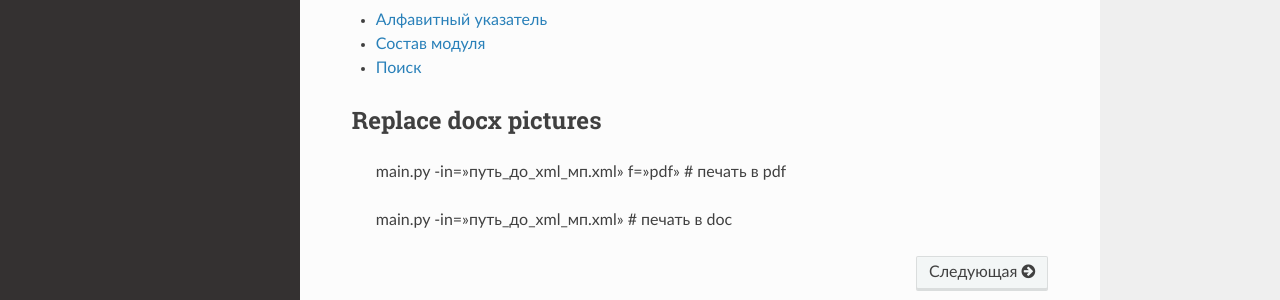
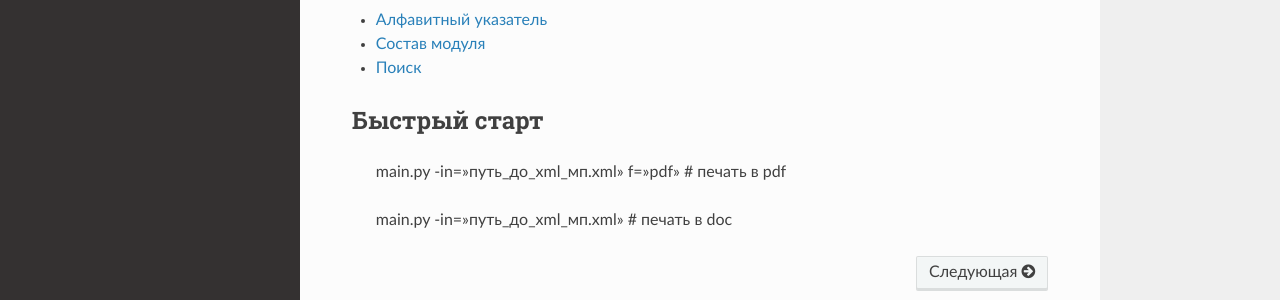
Before and after one commit to Barolina/MPxml-to-Doc, a Sphinx documentation site: the page built from docs/index.rst, in a window 1280 px wide. Shown: the part 478-778 px from the top of the page. Built offline with Sphinx 7.4.7 and the Read the Docs theme 2.0.0, drawn with Linux system fonts in a browser that asks for light colours.

Commit message:
Update index.rst

```diff
--- a/docs/index.rst
+++ b/docs/index.rst
@@ -22,7 +22,7 @@ Indices and tables
 
 
 
-Replace docx pictures
+Быстрый старт
 ---------------------
 
       main.py -in="путь_до_xml_мп.xml" f="pdf"  # печать в pdf
```
